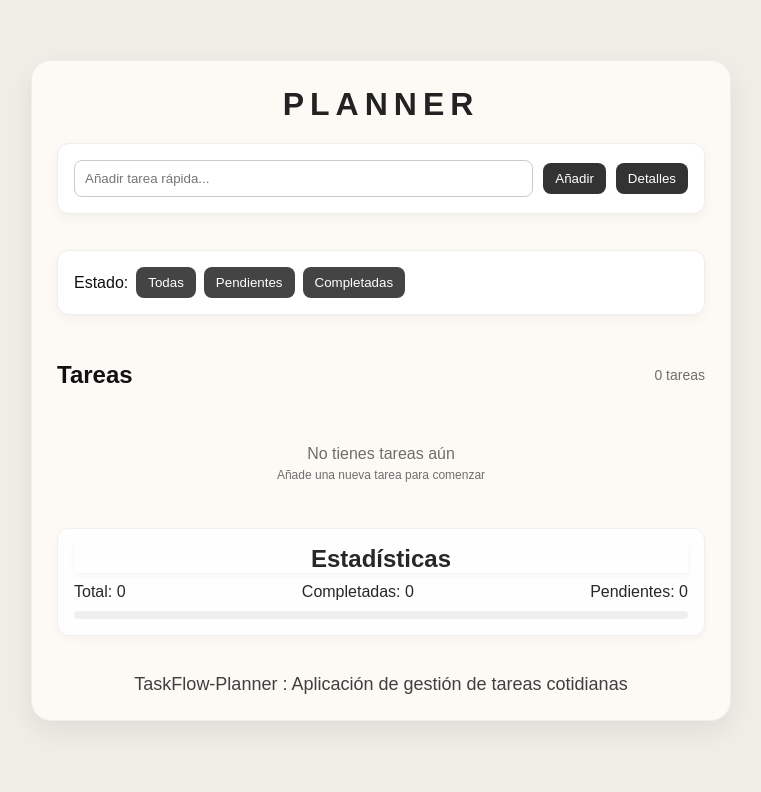
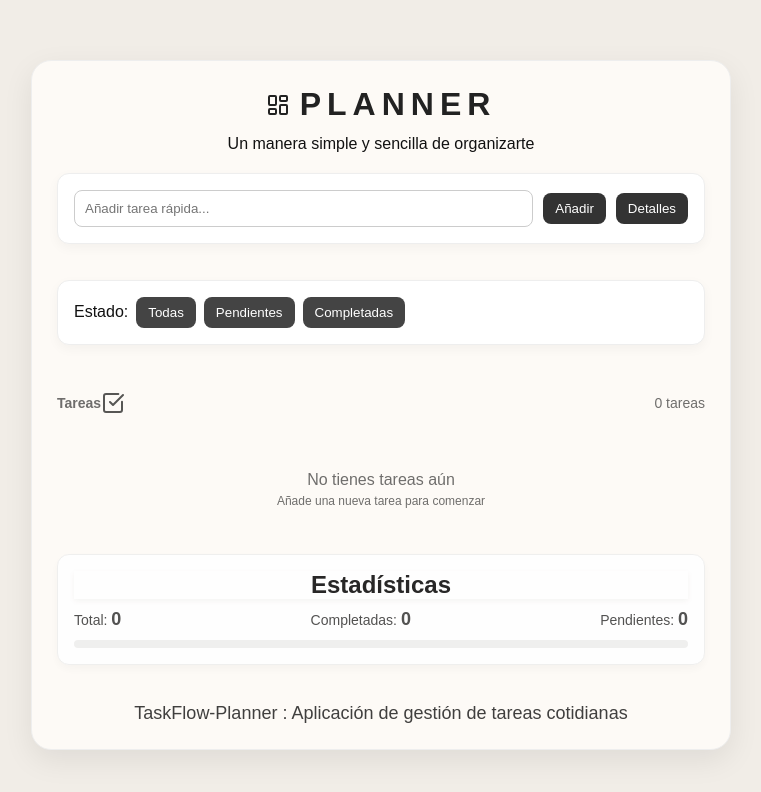
Before and after one commit to JCCLN19952008/taskflow-project, a plain HTML site: page index.html in a window 1280 px wide. Shown: the whole page, without its empty margins (259-1020 px from the left). Drawn offline with nearby package versions, Linux system fonts and the light colour scheme.

Commit message:
New changes

```diff
--- a/index.html
+++ b/index.html
@@ -5,6 +5,7 @@
   <meta name="viewport" content="width=device-width, initial-scale=1.0">
   <title>TaskFlow-Planner</title>
   <link rel="stylesheet" href="style.css">
+  <script src="https://unpkg.com/lucide@latest"></script>
 </head>
 
 <body>
@@ -12,9 +13,13 @@
 <div class="app-container">
 <header class="border-t-2 border-b-2 border-black py-6 mb-8 relative">
 <div class="relative flex items-center justify-center w-full">
-<h1 class="font-title tracking-[10px] text-2xl text-center w-full">
-PLANNER
+<h1 class="title">
+  <span class="title-content">
+    <i data-lucide="layout-dashboard"></i>
+    <span>PLANNER</span>
+  </span>
 </h1>
+<p class="subtitle">Un manera simple y sencilla de organizarte</p>
 </div>
 </header>
 
@@ -45,7 +50,10 @@ PLANNER
 
   <!-- 🔹 TASK LIST -->
   <div class="section-header">
-  <h2>Tareas</h2>
+  <h2 class="section-title">
+  <span>Tareas</span>
+  <i data-lucide="check-square"></i>
+</h2>
   <span id="task-count"></span>
 </div>
 
@@ -113,6 +121,7 @@ PLANNER
 
 </div>
 <script src="app.js"></script>
-
+<script>lucide.createIcons();
+</script>
 </body>
 </html>
--- a/style.css
+++ b/style.css
@@ -34,11 +34,21 @@ header {
   text-align: center;
   margin-bottom: 20px;
 }
+.title-content {
+  display: inline-flex;
+  align-items: center;
+  gap: 10px;
+}
 .section-header {
   display: flex;
   justify-content: space-between;
   align-items: center;
   margin-top: 10px;
+}
+.section-title {
+  display: flex;
+  justify-content: space-between;
+  align-items: center;
 }
 
 .section-header span {
@@ -219,6 +229,15 @@ button:hover {
   display: flex;
   justify-content: space-between;
   margin-bottom: 10px;
+  font-weight: 500;
+}
+.stats-grid span {
+  font-weight: 700;
+  font-size: 18px;
+}
+.stats-grid div {
+  font-size: 14px;
+  opacity: 0.8;
 }
 .stats {
   text-align: center;
@@ -294,3 +313,16 @@ footer {
   border: 1px solid #eee;
   box-shadow: 0 10px 30px rgba(0,0,0,0.08);
 }
+.title-content [data-lucide] {
+  width: 24px;
+  height: 24px;
+}
+
+.section-title [data-lucide] {
+  opacity: 0.7;
+  transition: 0.2s;
+}
+
+.section-title:hover [data-lucide] {
+  opacity: 1;
+}
```
